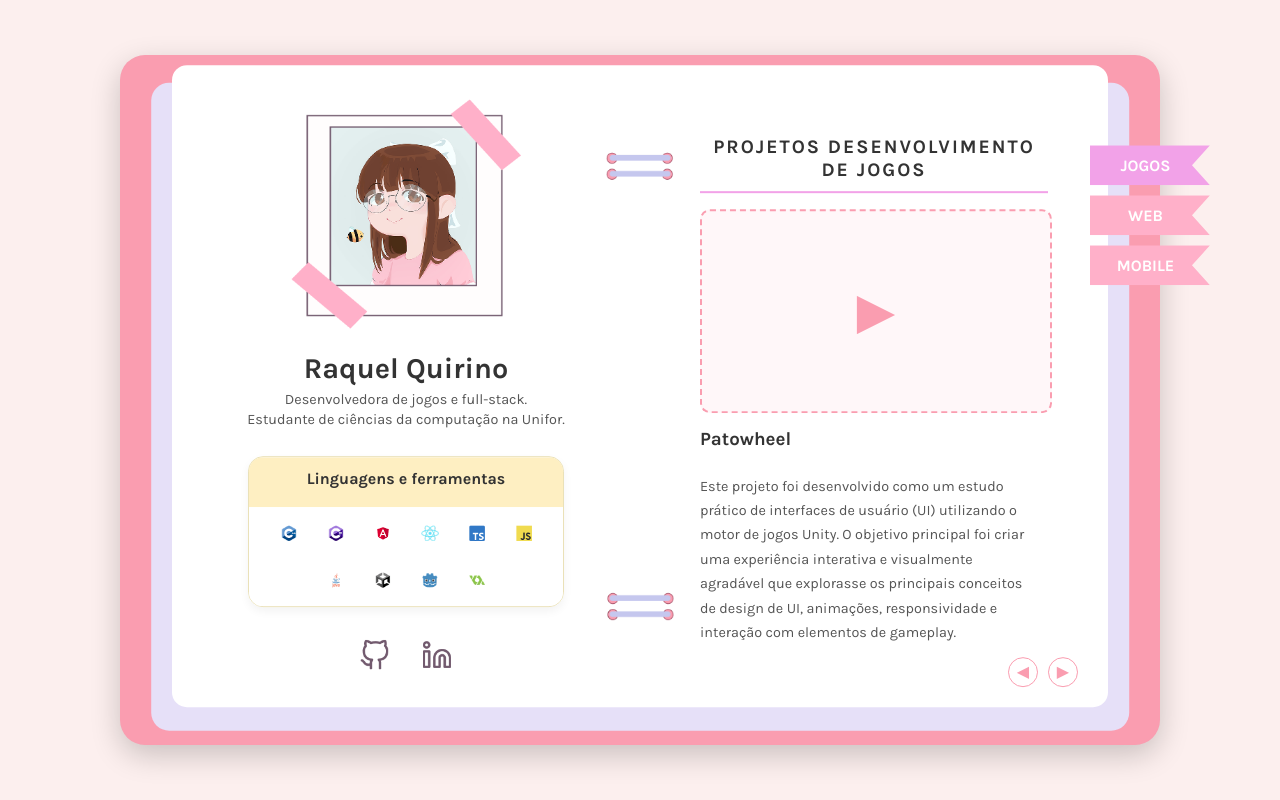
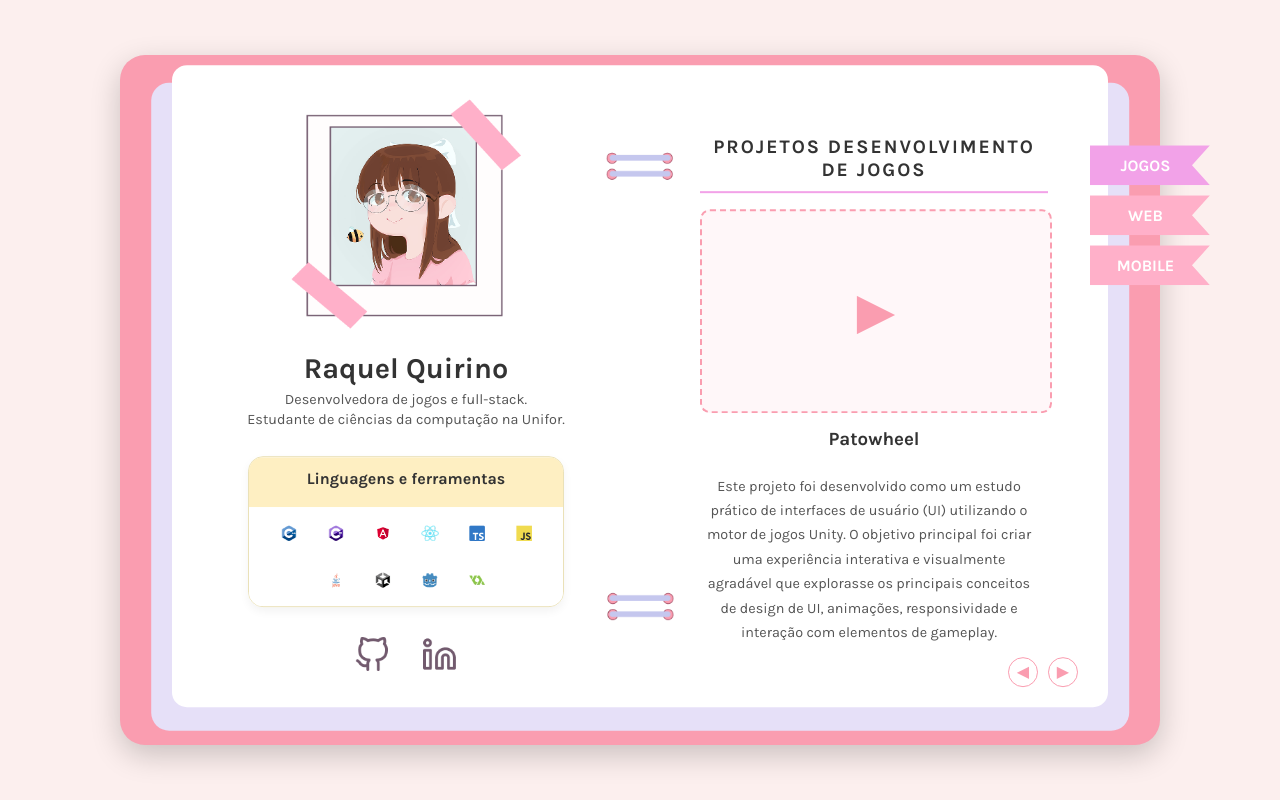
Before and after one commit to raquelx99/portifolioRaquel, a React (Create React App) app: page / in a window 1280 px wide. Built offline with nearby package versions, Linux system fonts and the light colour scheme.

Commit message:
Ajustando tags e social icons

```diff
--- a/src/App.css
+++ b/src/App.css
@@ -205,8 +205,8 @@ body {
 }
 
 .social-icon {
-  width: 32px;  /* Você pode ajustar este tamanho como desejar */
-  height: 32px; /* Recomendo manter width e height iguais */
+  width: 37px;  /* Você pode ajustar este tamanho como desejar */
+  height: 37px; /* Recomendo manter width e height iguais */
   transition: transform 0.2s ease-in-out; /* Efeito suave ao passar o mouse */
 }
 
@@ -234,6 +234,7 @@ body {
 }
 
 .project-content h3 {
+  text-align: center;
   display: flex;
   flex-direction: column;
   gap: 15px;
@@ -255,10 +256,13 @@ body {
 }
 
 .project-tags {
+    padding-top: 10px;
+    text-align: center;
     margin-bottom: 15px;
 }
 
 .tag {
+
     display: inline-block;
     padding: 3px 10px;
     border-radius: 12px;
@@ -267,12 +271,13 @@ body {
     margin-right: 5px;
 }
 
-.tag.front-end { background-color: #61dafb; }
-.tag.back-end { background-color: #764abc; }
+.tag.front-end { background-color: var(--marca-paginas); }
+.tag.back-end { background-color:var(--marca-paginas); }
 
 
 /* !SCROLLABLE DESCRIPTION BOX! */
 .project-description {
+  text-align: center;
   flex-grow: 1; /* Permite que o container cresça */
   max-height: 190px; /* Defina a altura máxima antes do scroll aparecer */
   overflow-y: auto; /* Adiciona scroll vertical apenas quando necessário */
```
